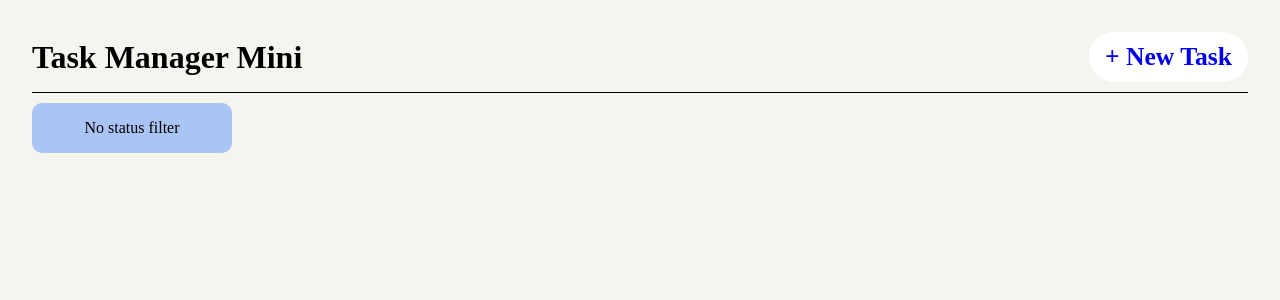
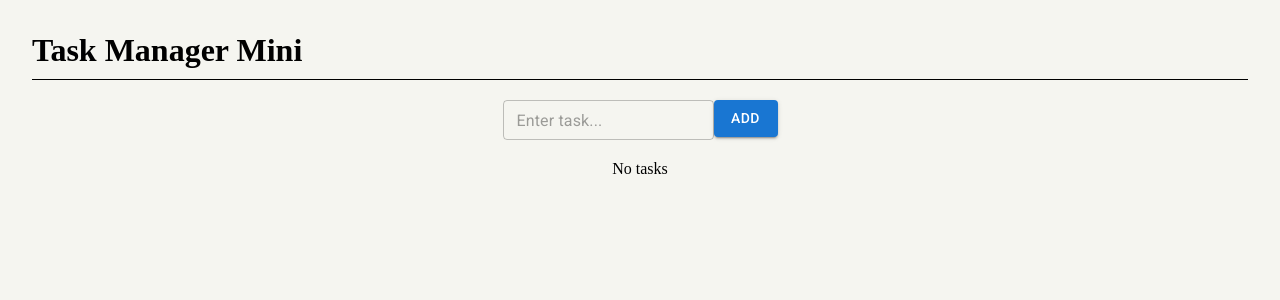
Before and after one commit to NguyenChiThuan0509/365-EJSC---Frontend-Intern---Task-Manager-Mini, a React (Vite) app: page / in a window 1280 px wide. Shown: the top 300 px of the page. Built offline with nearby package versions, Linux system fonts and the light colour scheme.

Commit message:
Add tasks and display them

```diff
--- a/src/App.tsx
+++ b/src/App.tsx
@@ -1,15 +1,35 @@
+import { useState } from "react";
+import type { Task } from "./types/task";
+import { TaskList } from "./components/TaskList";
+import CreateNewTask from "./components/CreateNewTask/CreateNewTask";
+
 function App() {
+  const [tasks, setTasks] = useState<Task[]>([]);
+
+  // Thêm Task
+  const addTask = (title: string) => {
+    const newTask: Task = {
+      id: Date.now(),
+      title,
+      completed: false,
+    };
+    setTasks((prev) => [newTask, ...prev]);
+  };
+
+  // Xóa Task
+  const deleteTask = (id: number) => {
+    setTasks((prev) => prev.filter((task) => task.id !== id));
+  };
+
   return (
     <div className="container">
       <div className="header">
         <div>
           <h1>Task Manager Mini</h1>
         </div>
-        <div className="btn">
-          <a href="!#">+ New Task</a>
-        </div>
       </div>
-      <div className="status">No status filter</div>
+      <CreateNewTask onAddTask={addTask} />
+      <TaskList tasks={tasks} onDeleteTask={deleteTask} />
     </div>
   );
 }
--- a/src/components/CreateNewTask.tsx
+++ /dev/null
@@ -1,6 +0,0 @@
-
-export const CreateNewTask = () => {
-  return (
-    <div>CreateNewTask</div>
-  )
-}
--- /dev/null
+++ b/src/components/CreateNewTask/CreateNewTask.tsx
@@ -0,0 +1,36 @@
+import { useState } from "react";
+import { Button, TextField } from "@mui/material";
+
+interface Props {
+  onAddTask: (title: string) => void;
+}
+
+const CreateNewTask = ({ onAddTask }: Props) => {
+  const [title, setTitle] = useState("");
+
+  const handleSubmit = (e: React.FormEvent<HTMLFormElement>) => {
+    e.preventDefault();
+
+    if (!title.trim()) return;
+    onAddTask(title);
+    setTitle("");
+  };
+
+  return (
+    <form onSubmit={handleSubmit} style={{ marginTop: "20px" }}>
+      <TextField
+        size="small"
+        type="text"
+        placeholder="Enter task..."
+        value={title}
+        onChange={(e) => setTitle(e.target.value)}
+      />
+
+      <Button type="submit" variant="contained">
+        Add
+      </Button>
+    </form>
+  );
+};
+
+export default CreateNewTask;
--- a/src/components/TaskList.tsx
+++ b/src/components/TaskList.tsx
@@ -1,7 +1,23 @@
+import type { Task } from "../types/task";
 
+interface Props {
+  tasks: Task[];
+  onDeleteTask: (id: number) => void;
+}
 
-export const TaskList = () => {
+export const TaskList = ({ tasks, onDeleteTask }: Props) => {
+  if (tasks.length === 0) {
+    return <p style={{ marginTop: "20px" }}>No tasks</p>;
+  }
+
   return (
-    <div>TaskList</div>
-  )
-}
+    <ul style={{ marginTop: "20px" }}>
+      {tasks.map((task) => (
+        <li key={task.id}>
+          {task.title}
+          <button onClick={() => onDeleteTask(task.id)}>❌</button>
+        </li>
+      ))}
+    </ul>
+  );
+};
--- a/src/index.css
+++ b/src/index.css
@@ -48,14 +48,3 @@ html {
 .container .header .btn a {
   text-decoration: none;
 }
-
-.container .status {
-  display: flex;
-  justify-content: center;
-  align-items: center;
-  margin-top: 10px;
-  width: 200px;
-  height: 50px;
-  border-radius: 10px;
-  background: #aac4f5;
-}
--- a/src/types/task.ts
+++ b/src/types/task.ts
@@ -1,6 +1,6 @@
 export interface Task {
     id: number;
     title: string;
-    description: string;
-    status: TaskStatus;
+    completed: boolean;
+    description?: string;
 }
```
Also changed, not shown: src/components/CreateNewTask/CreateNewTask.css (added).
